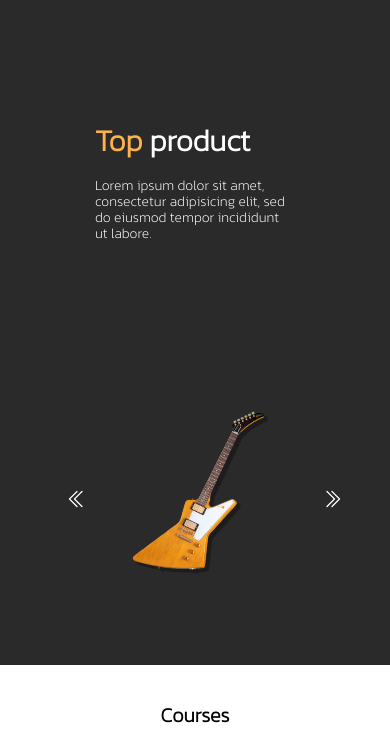
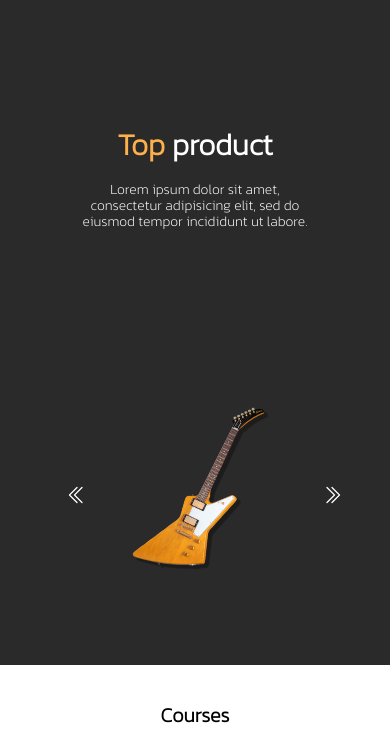
Before and after one commit to ArtielSry/web-store-guitar, a plain HTML site: page index.html in a window 390 px wide. Shown: the part 1540-2274 px from the top of the page. Drawn offline with Linux system fonts and the light colour scheme.

Commit message:
Update estilo.css

```diff
--- a/estilo/estilo.css
+++ b/estilo/estilo.css
@@ -734,12 +734,14 @@ footer h4 {
     	margin-top: 0;
     }
 	.laMejor h2 {
+		text-align: center;
 		margin-top: 40px;
 		font-size: 30px;
 		padding-left: 0;
 	}
 	.laMejor p {
-		width: 200px;
+		text-align: center;
+		width: 240px;
 		font-size: .875em;
 		padding-left: 0;
 	}
```
